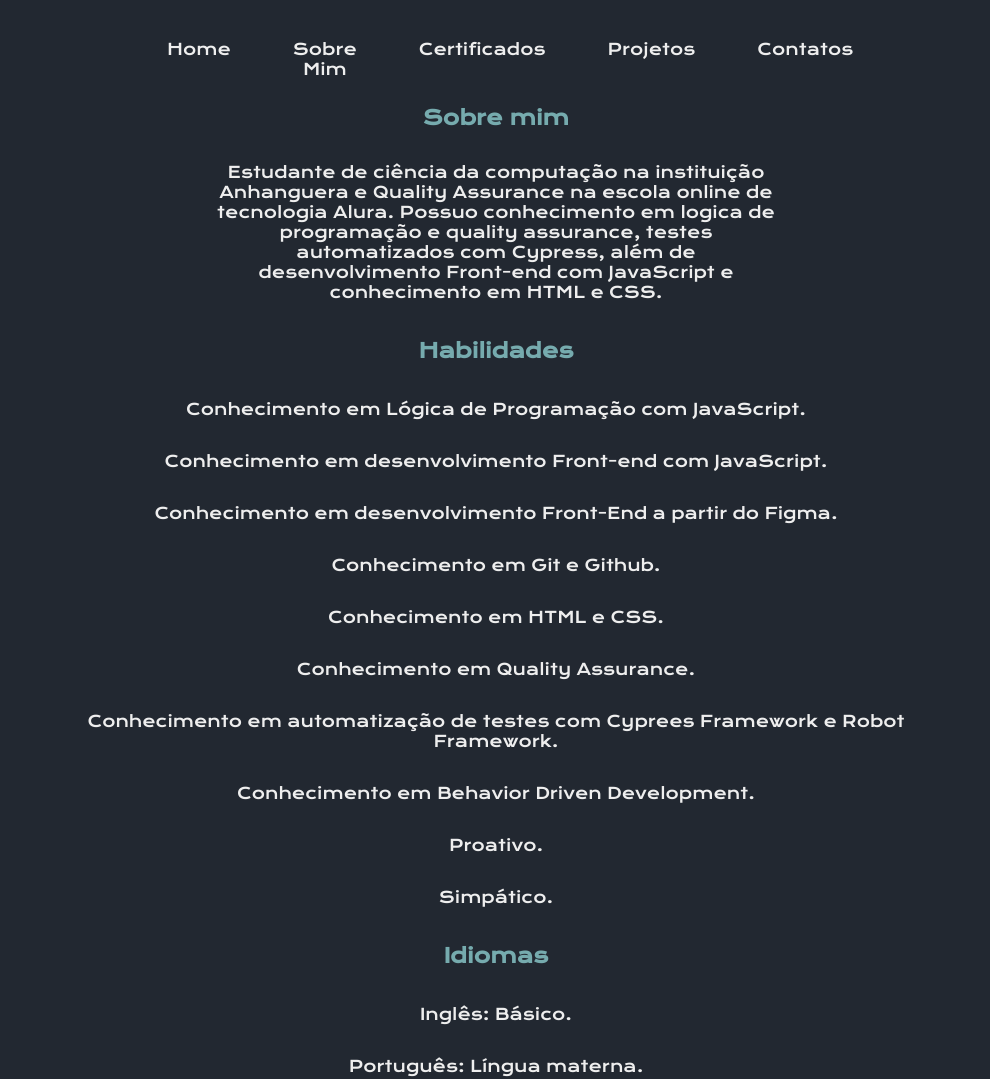
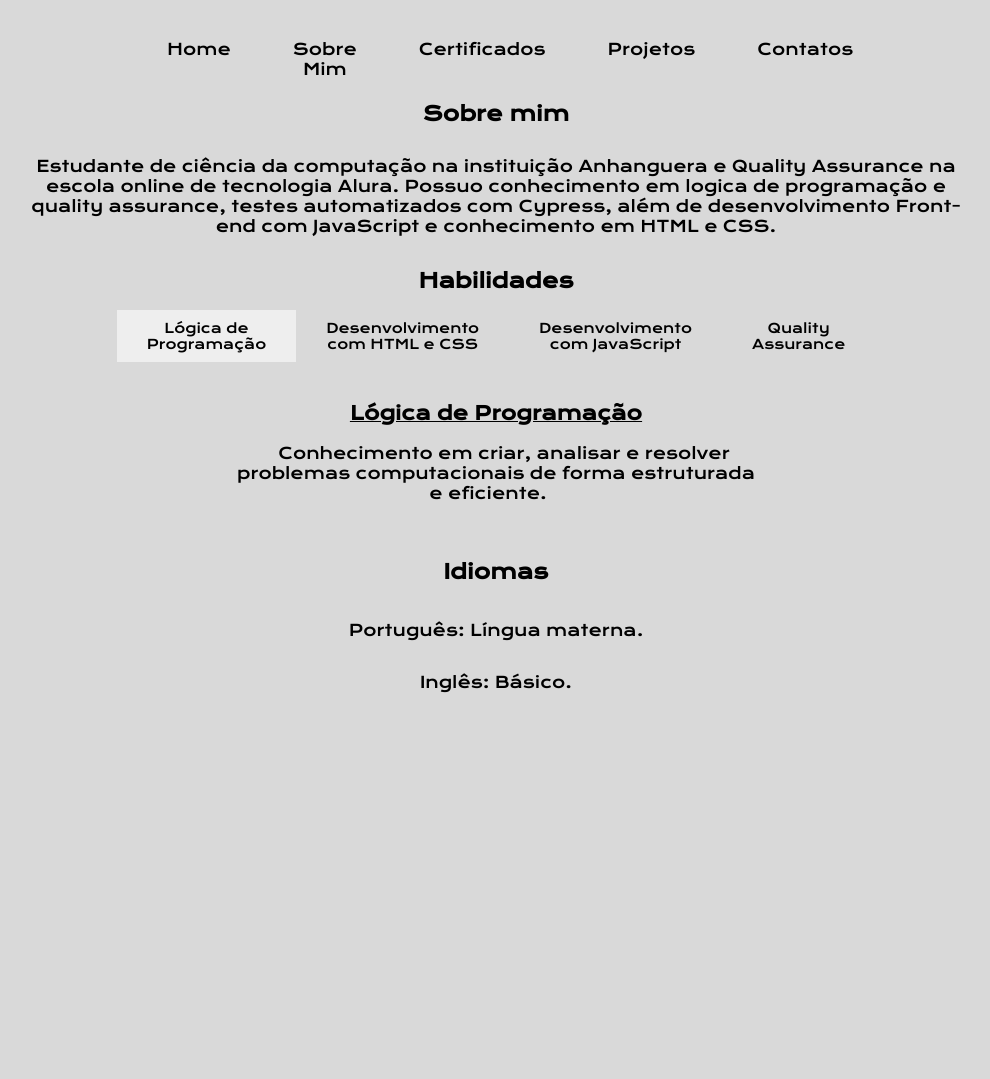
Before and after one commit to Cristyanbf/Meu-Portf-lio, a plain HTML site: page about.html in a window 1280 px wide. Shown: the whole page, without its empty margins (144-1134 px from the left). After the commit the page ends 800 px from the top, so only its background shows below. Drawn offline with nearby package versions, Linux system fonts and the light colour scheme.

Commit message:
atualizando o projeto

```diff
--- a/about.html
+++ b/about.html
@@ -24,28 +24,6 @@
     </header>
 
     <main class="apresentacao">
-
-
-
-            <p>Português: Língua materna.</p>
-            <p>Inglês: Básico.</p>
-
-        <h3 class="apresentacao__conteudo__titulo">Idiomas</h3>
-
-            <p class="apresentacao__conteudo__texto">Simpático.</p>
-            <p class="apresentacao__conteudo__texto">Proativo.</p>
-            <p class="apresentacao__conteudo__texto">Conhecimento em Behavior Driven
-                Development.</p>
-            <p class="apresentacao__conteudo__texto">Conhecimento em automatização de testes com Cyprees Framework e Robot Framework.</p>
-            <p class="apresentacao__conteudo__texto">Conhecimento em Quality Assurance.</p>
-            <p class="apresentacao__conteudo__texto">Conhecimento em HTML e CSS.</p>
-            <p class="apresentacao__conteudo__texto">Conhecimento em Git e Github.</p>
-            <p class="apresentacao__conteudo__texto">Conhecimento em desenvolvimento Front-End a partir do Figma.</p>
-            <p class="apresentacao__conteudo__texto">Conhecimento em desenvolvimento Front-end com JavaScript.</p>
-            <p class="apresentacao__conteudo__texto">Conhecimento em Lógica de Programação com JavaScript.</p>
-        <h3 class="apresentacao__conteudo__titulo">Habilidades</h3>
-        <section class="apresentacao__conteudo">
-
         <h1 class="apresentacao__conteudo__titulo">Sobre mim</h1>
         <p class="apresentacao__conteudo__texto"> Estudante de ciência da computação na instituição
             Anhanguera e Quality Assurance na escola online de
@@ -54,12 +32,54 @@
             assurance, testes automatizados com Cypress, além de
             desenvolvimento Front-end com JavaScript e
             conhecimento em HTML e CSS. </p>
+
         </section>
 
+        <section class="apresentacao__conteudo">
+            <h1 class="apresentacao__conteudo__titulo">Habilidades</h1>
+        <div class="tab">
+            <button class="tablinks " onclick="openTab(event, 'Tab1')">Lógica de Programação </button>
+            <button class="tablinks" onclick="openTab(event, 'Tab2')">Desenvolvimento com HTML e CSS</button>
+            <button class="tablinks" onclick="openTab(event, 'Tab3')">Desenvolvimento com JavaScript</button>
+            <button class="tablinks" onclick="openTab(event, 'Tab4')">Quality Assurance</button>
+        </div>
+        <div id="Tab1" class="tabcontent">
+            <h3 class="apresentacao__conteudo__subtitulo__certificados">Lógica de Programação</h3>
+            <p> <a class="apresentacao__links__certificados">Conhecimento em criar, analisar e resolver problemas computacionais de forma estruturada e eficiente.</a></p>
+        </div>
+        <div id="Tab2" class="tabcontent">
+            <h3 class="apresentacao__conteudo__subtitulo__certificados">Desenvolvimento com HTML e CSS</h3>
+            <p> <a class="apresentacao__links__certificados">Desenvolvimento de layouts e páginas web com HTML e CSS.</a></p>
+            <p> <a class="apresentacao__links__certificados">Uso de ferramentas como Figma e Github.</a></p>
+            <p> <a class="apresentacao__links__certificados">Criação de páginas responsivas. </a></p>
+            <p> <a class="apresentacao__links__certificados">Organização  e de conteúdo com Flexbox.</a></p>
+        </div>
+        <div id="Tab3" class="tabcontent">
+            <h3 class="apresentacao__conteudo__subtitulo__certificados">Desenvolvimento com JavaScript</h3>
+            <p> <a class="apresentacao__links__certificados">Criação de páginas dinâmicas.</a></p>
+            <p> <a class="apresentacao__links__certificados">Manipulação de elementos do DOM e LocalStorage.</a></p>
+            <p> <a class="apresentacao__links__certificados">Consumo de APIs.</a></p>
+            <p> <a class="apresentacao__links__certificados">Validações de formulários.</a></p>
+            <p> <a class="apresentacao__links__certificados">Uso de Express e MongoDB para desenvolvimento de aplicações.</a></p>
+        </div>
+        <div id="Tab4" class="tabcontent">
+            <h3 class="apresentacao__conteudo__subtitulo__certificados">Quality Assurance</h3>
+            <p> <a class="apresentacao__links__certificados">Conhecimento em planos de testes e correção de bugs.</a></p>
+            <p> <a class="apresentacao__links__certificados">Classificação de testes (caixa preta, caixa branca e E2E).</a></p>
+            <p> <a class="apresentacao__links__certificados"> Testes manuais e automatizados com Cypress e Robot Framework.</a></p>
+            <p> <a class="apresentacao__links__certificados">Integração contínua no GitHub Actions.</a></p>
+            <p> <a class="apresentacao__links__certificados">Testes de API com Postman.</a></p>
+            <p> <a class="apresentacao__links__certificados"> Testes unitários com Jest e no padrão Triple A.</a></p>
+            <p> <a class="apresentacao__links__certificados"> Integração com Supertest.</a></p>
+            <p> <a class="apresentacao__links__certificados">Testes em banco de dados.</a></p>
+        </div>
 
+        <h3 class="apresentacao__conteudo__titulo">Idiomas</h3>
+        <p>Português: Língua materna.</p>
+        <p>Inglês: Básico.</p>
 
 
     </main>
-
+    <script src="./js/script.js"></script>
 </body>
 </html>
--- a/style.css
+++ b/style.css
@@ -5,10 +5,10 @@
 
 
 :root{
-    --cor-primaria: #222831;
-    --cor-secundaria: #EEEEEE;
-    --cor-terciaria: #76ABAE;
-    --cor-hover: #31363F;
+    --cor-primaria: #d9d9d9;
+    --cor-secundaria: #000000;
+    --cor-terciaria: #000000;
+    --cor-hover: #eeeeee;
 
     --fonte-primaria: "Krona One", sans-serif;
     --fonte-secundaria: "Oswald";
--- a/styles/main.css
+++ b/styles/main.css
@@ -3,7 +3,7 @@
     align-items: center;
     text-align: center;
     justify-content: space-between;
-    flex-direction: column-reverse;
+    flex-direction: column;
     margin: 2em;
     height: auto;
     width: auto;
```
Also changed, not shown: index.html (+4 -6 lines), assets/Minha-imagem-Photoroom.jpg. Lines whose indentation alone changed are shown as unchanged.
